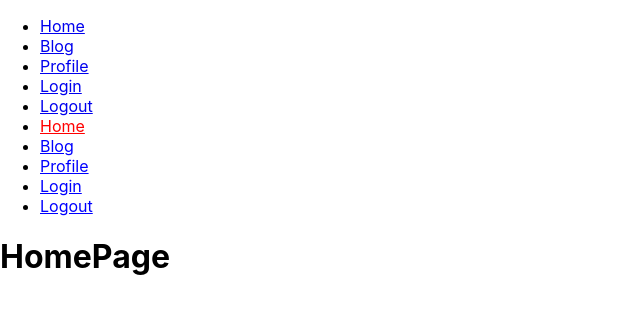
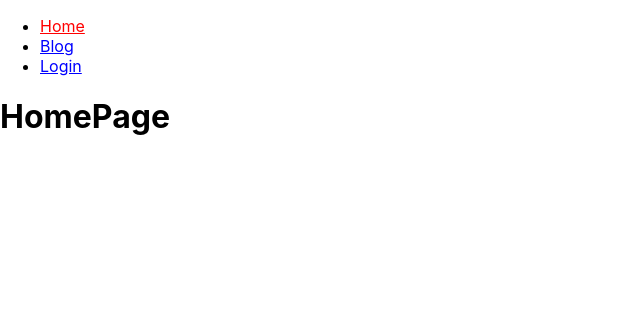
Before and after one commit to D3vlin/curso-navegacion-react-router, a React (Create React App) app: page /blog in a window 1280 px wide. Shown: the top 314 px of the page, without its empty margins (0-640 px from the left). Built offline with nearby package versions, Linux system fonts and the light colour scheme; the HTML template or start-up script is replaced by a standard one.

Commit message:
private and public route

```diff
--- a/src/Components/Menu/index.js
+++ b/src/Components/Menu/index.js
@@ -1,23 +1,25 @@
 import React from 'react'
-import { Link, NavLink } from 'react-router-dom'
+import { NavLink } from 'react-router-dom'
+import { useAuth } from '../Auth'
 
 const routes = []
-routes.push({ to: '/', text: 'Home' })
-routes.push({ to: '/blog', text: 'Blog' })
-routes.push({ to: '/profile', text: 'Profile' })
-routes.push({ to: '/login', text: 'Login' })
-routes.push({ to: '/logout', text: 'Logout' })
+routes.push({ to: '/', text: 'Home', private: false })
+routes.push({ to: '/blog', text: 'Blog', private: false })
+routes.push({ to: '/profile', text: 'Profile', private: true })
+routes.push({ to: '/login', text: 'Login', private: false, publicOnly: true })
+routes.push({ to: '/logout', text: 'Logout', private: true })
 
 function Menu() {
+    const auth = useAuth()
+
     return (
         <nav>
             <ul>
-                {routes.map(route => (
-                    <li key={route.to}>
-                        <Link to={route.to}>{route.text}</Link>
-                    </li>
-                ))}
-                {routes.map(route => (
+                {routes.map(route => {
+                    if (route.publicOnly && auth.user) return null
+                    if (route.private && !auth.user) return null
+
+                    return (
                         <li key={route.to}>
                             <NavLink
                                 to={route.to}
@@ -26,7 +28,8 @@
                                 {route.text}
                             </NavLink>
                         </li>
-                ))}
+                    )
+                })}
             </ul>
         </nav >
     )
```
Lines whose indentation alone changed are shown as unchanged.
